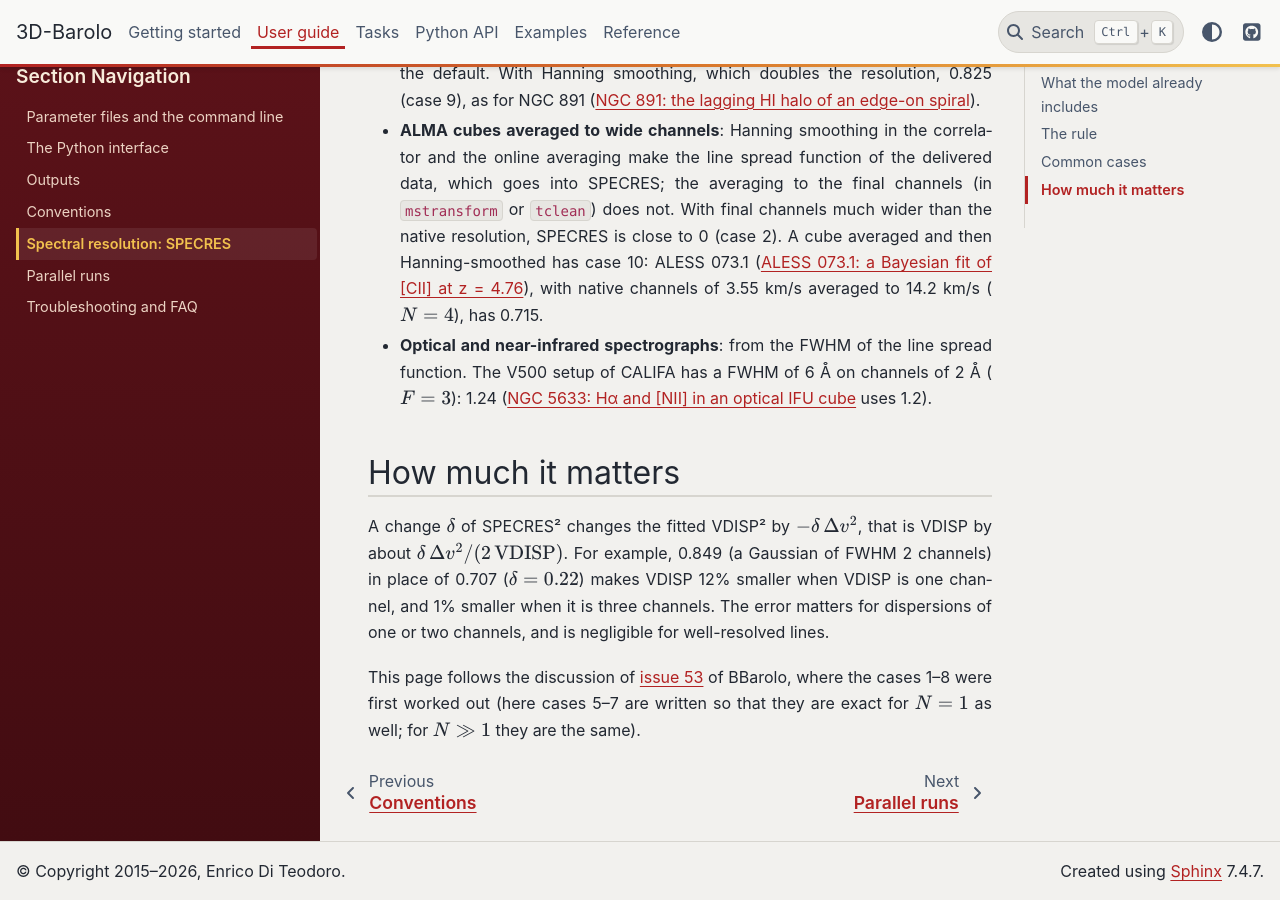
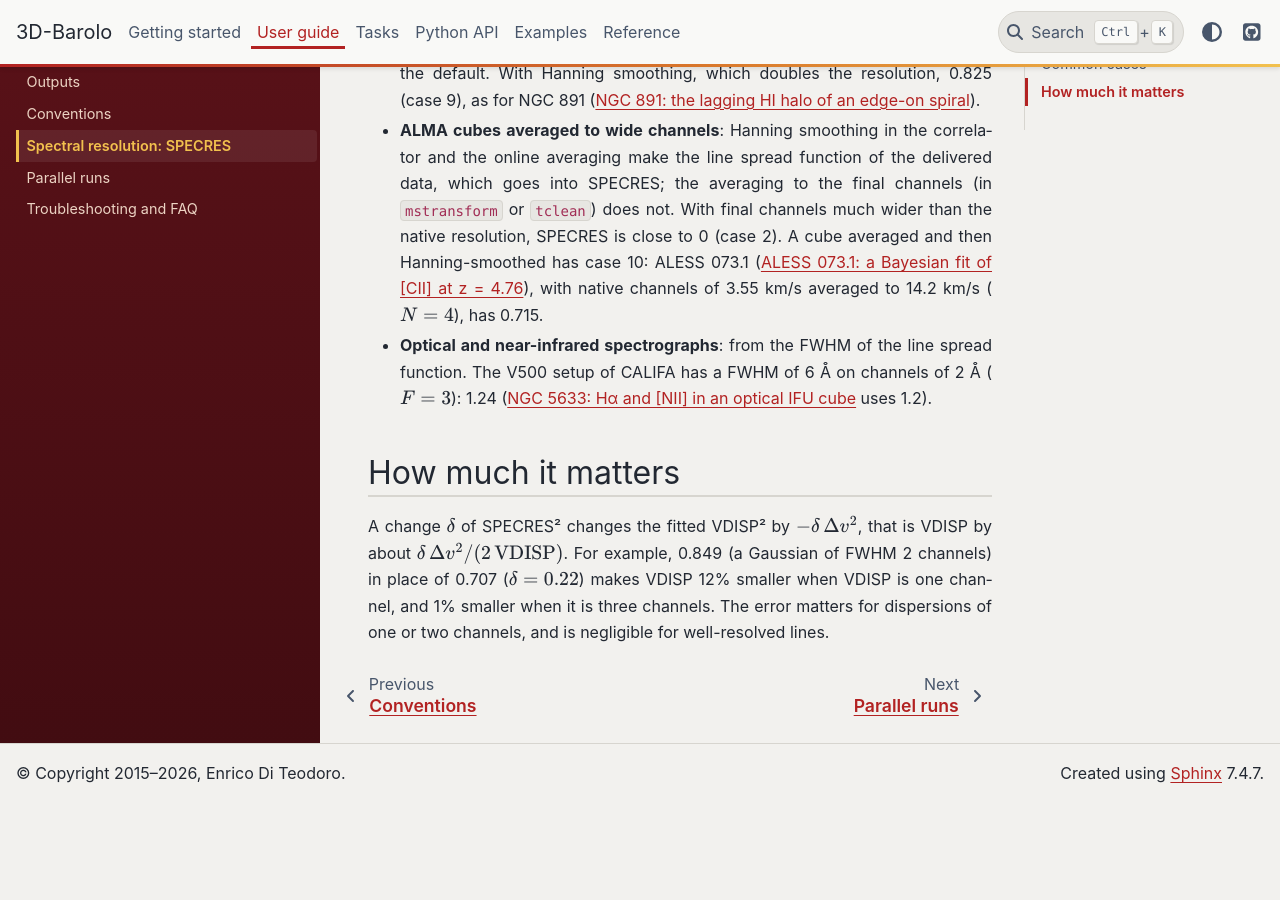
Before and after one commit to editeodoro/bbarolo2, a Sphinx documentation site: the page built from docs/user-guide/spectral-resolution.md, in a window 1280 px wide and 900 px high, scrolled down 3307 px. Built offline with Sphinx 7.4.7 and the PyData theme 0.15.4, drawn with Linux system fonts in a browser that asks for light colours; after the commit the page ends 4110 px from its top, so only the background shows below that.

Commit message:
Docs: SPECRES page without the note on issue 53
Co-Authored-By: Claude Opus 5.5 <noreply@anthropic.com>

```diff
--- a/docs/user-guide/spectral-resolution.md
+++ b/docs/user-guide/spectral-resolution.md
@@ -94,7 +94,3 @@ A change $\delta$ of SPECRES² changes the fitted VDISP² by $-\delta\,\Delta v^
 $\delta\,\Delta v^2/(2\,\mathrm{VDISP})$. For example, 0.849 (a Gaussian of FWHM 2 channels) in place of 0.707
 ($\delta = 0.22$) makes VDISP 12% smaller when VDISP is one channel, and 1% smaller when it is three channels.
 The error matters for dispersions of one or two channels, and is negligible for well-resolved lines.
-
-This page follows the discussion of [issue 53](https://github.com/editeodoro/Bbarolo/issues/53) of BBarolo, where
-the cases 1–8 were first worked out (here cases 5–7 are written so that they are exact for $N = 1$ as well; for
-$N \gg 1$ they are the same).
```
